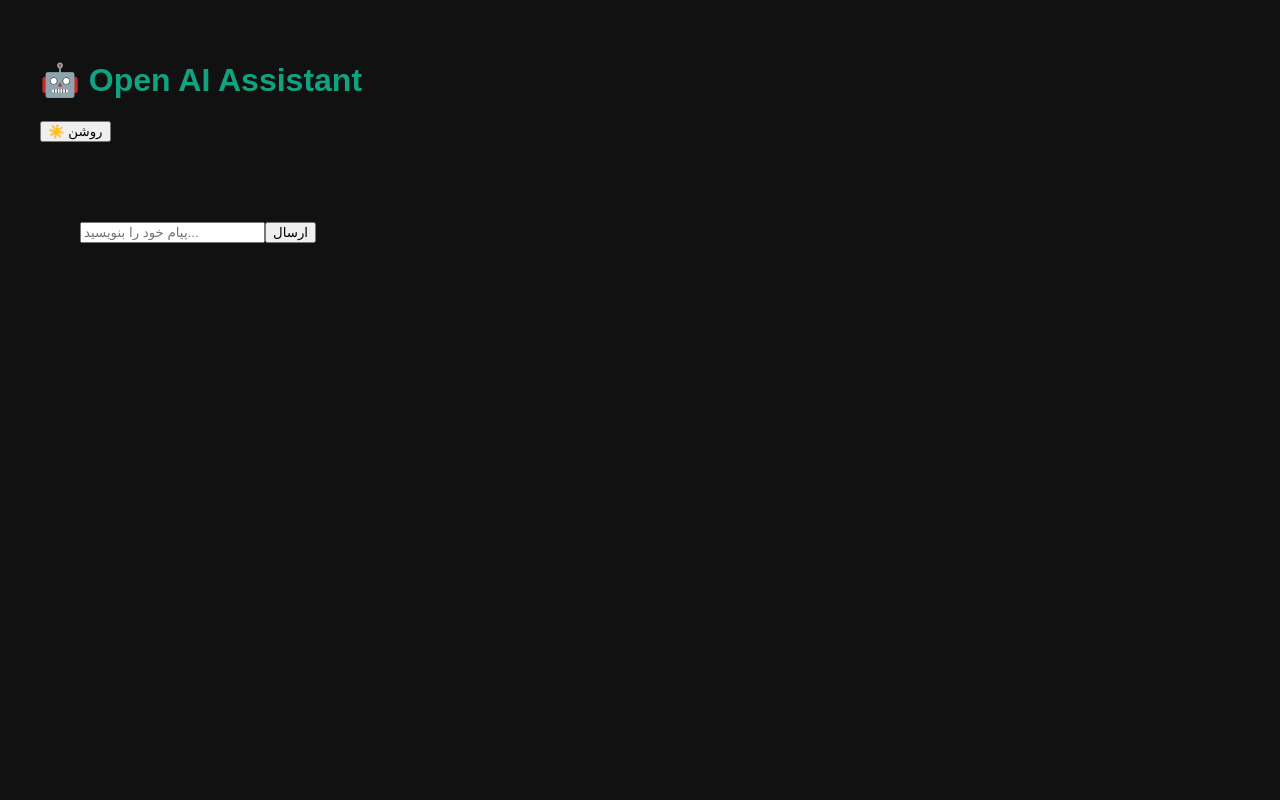
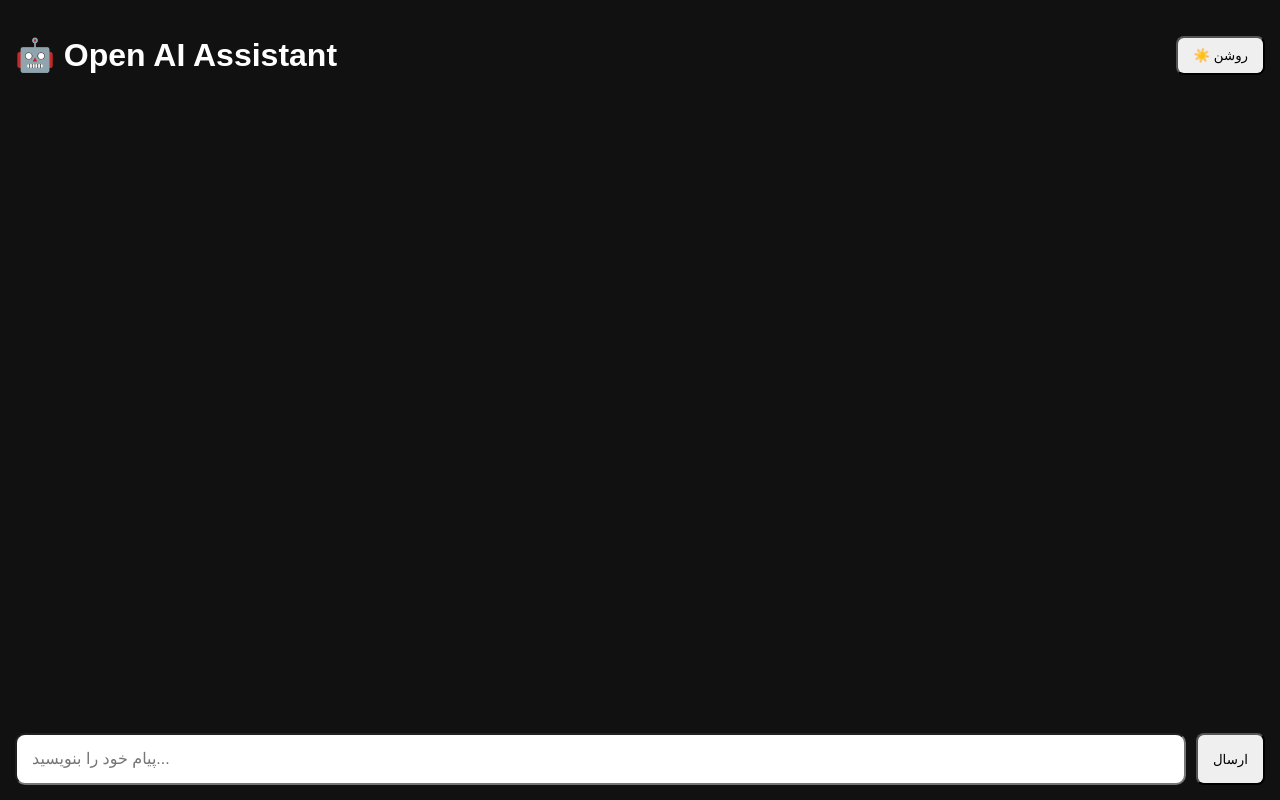
Before and after one commit to mehranebi21/open-ai-assistant, a React (Vite) app: page / in a window 1280 px wide. Built offline with nearby package versions, Linux system fonts and the light colour scheme.

Commit message:
Update style.css

```diff
--- a/src/style.css
+++ b/src/style.css
@@ -2,7 +2,24 @@
 
 margin:0;
 
-  font-family:Arial, sans-serif;
+font-family:Arial;
+
+}
+
+
+
+.app{
+
+height:100vh;
+
+display:flex;
+
+flex-direction:column;
+
+}
+
+
+.dark{
 
 background:#111;
 
@@ -11,15 +28,109 @@
 }
 
 
-div{
+.header{
+
+display:flex;
+
+justify-content:space-between;
+
+align-items:center;
+
+padding:15px;
+
+}
+
+
+
+button{
+
+padding:10px 15px;
+
+border-radius:8px;
+
+cursor:pointer;
+
+}
+
+
+
+.chat{
+
+flex:1;
+
+display:flex;
+
+flex-direction:column;
+
+}
+
+
+
+.messages{
+
+flex:1;
+
+overflow:auto;
 
 padding:20px;
 
 }
 
 
-h1{
 
-  color:#10a37f;
+.message{
+
+max-width:70%;
+
+padding:12px;
+
+margin:10px;
+
+border-radius:12px;
 
 }
+
+
+
+.user{
+
+background:#2563eb;
+
+margin-left:auto;
+
+}
+
+
+.ai{
+
+background:#333;
+
+margin-right:auto;
+
+}
+
+
+
+.input{
+
+display:flex;
+
+padding:15px;
+
+gap:10px;
+
+}
+
+
+
+input{
+
+flex:1;
+
+padding:15px;
+
+font-size:16px;
+
+border-radius:10px;
+
+}
```
Lines whose indentation alone changed are shown as unchanged.
